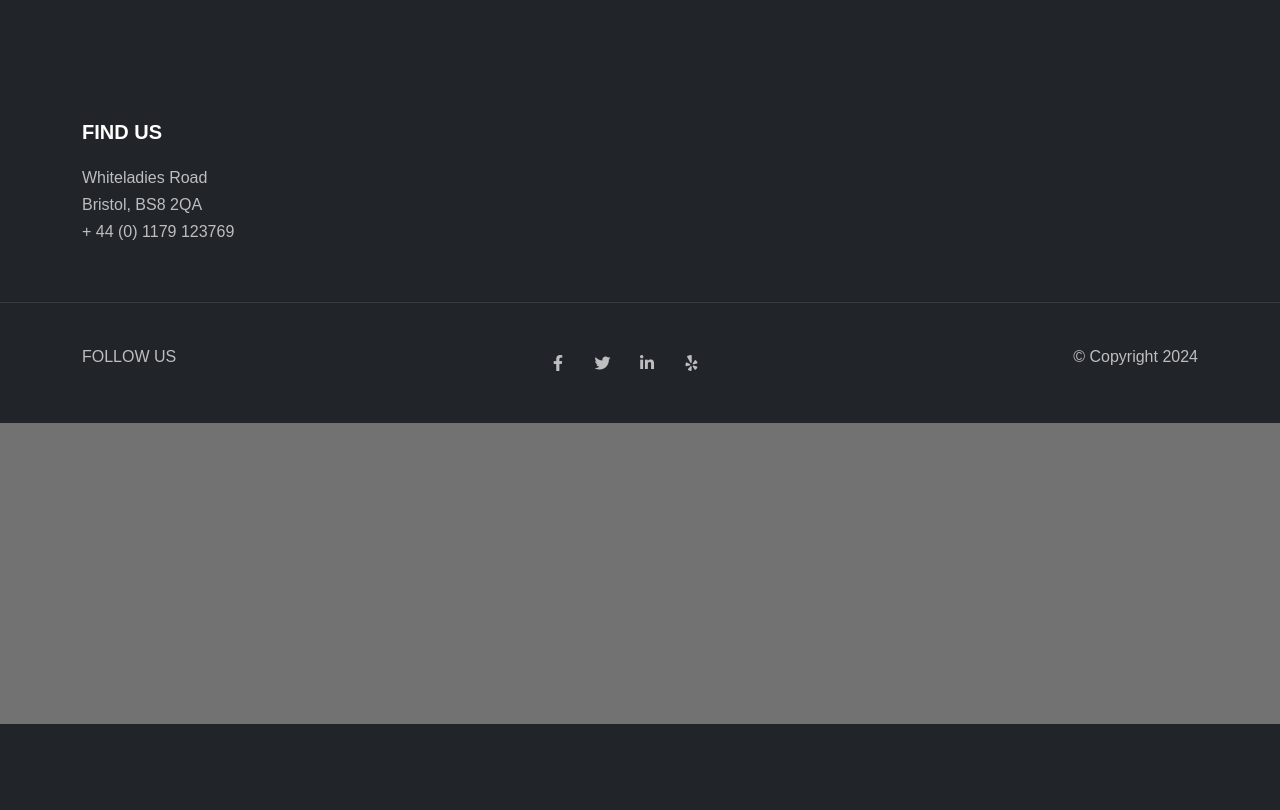
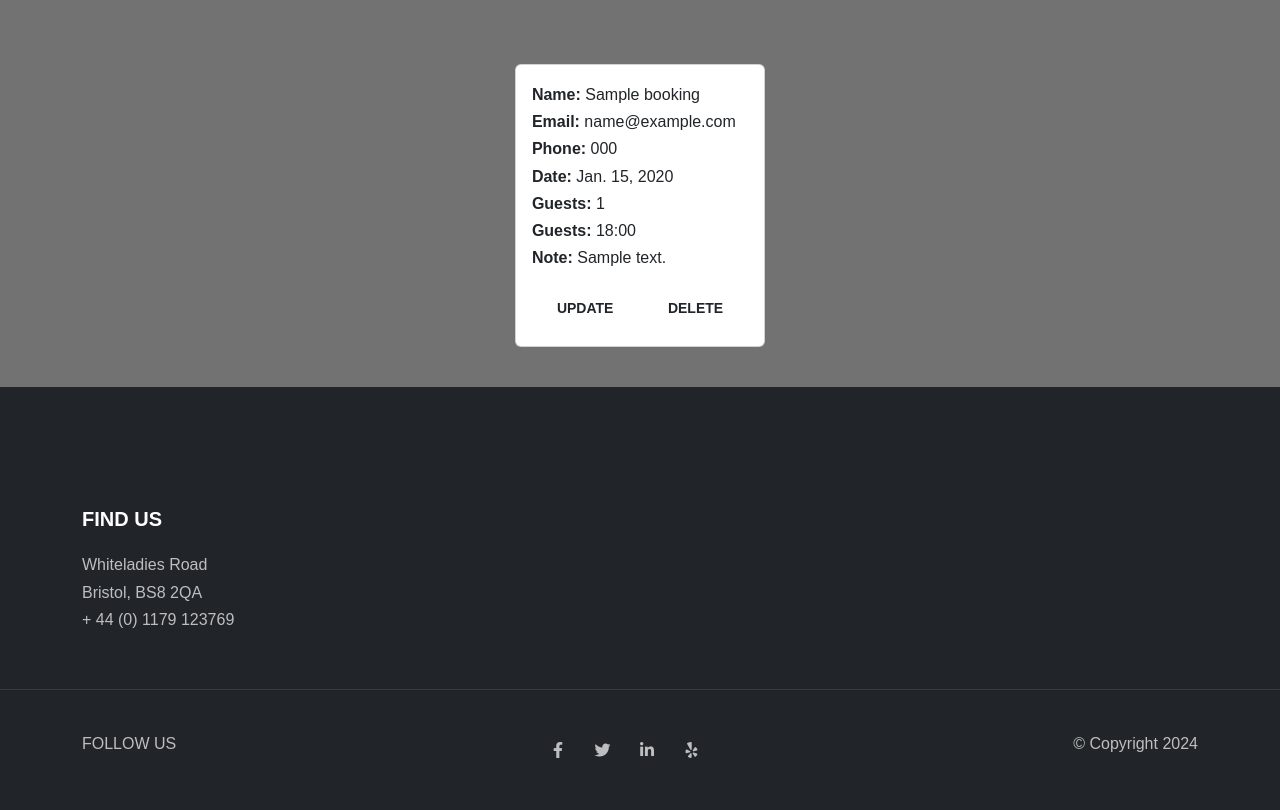
Before and after one commit to vikdts/django-app, a Django app: page /bookings in a window 1280 px wide. Shown: the part 76-886 px from the top of the page. Before the commit the page ends 800 px from the top, so only its background shows below. Run offline with Django 3.2, Linux system fonts and the light colour scheme; a user stored in the database is signed in; tables that the repository leaves empty hold one stand-in row (values such as "Sample post").

Commit message:
add bookings template content

```diff
--- a/templates/bookings.html
+++ b/templates/bookings.html
@@ -1,3 +1,32 @@
 {% extends 'base.html' %}
 {% block content %}
+<div class="container mt-5">
+    <div class="row justify-content-center">
+        <div class="col-md-4 mb-4">
+            <div class="d-flex justify-content-center">
+                {% for booking in bookings %}
+                <div class="card-wrapper p-3"> <!-- Added p-3 for padding -->
+                    <div class="card" style="min-width: 200px;">
+                        <div class="card-body">
+                            <p class="card-text">
+                                <strong>Name:</strong> {{ booking.name }}<br>
+                                <strong>Email:</strong> {{ booking.email_address }}<br>
+                                <strong>Phone:</strong> {{ booking.phone }}<br>
+
+                                <strong>Date:</strong> {{ booking.date }}<br>
+                                <strong>Guests:</strong> {{ booking.num_guests }}<br>
+                                <strong>Guests:</strong> {{ booking.time }}<br>
+
+                                <strong>Note:</strong> {{ booking.note }}<br>
+                            </p>
+                            <a href="{% url 'update_booking' booking.pk %}" class="btn">Update</a>
+                            <a href="{% url 'delete_booking' booking.pk %}" class="btn">Delete</a>
+                        </div>
+                    </div>
+                </div>
+                {% endfor %}
+            </div>
+        </div>
+    </div>
+</div>
 {% endblock %}
```
